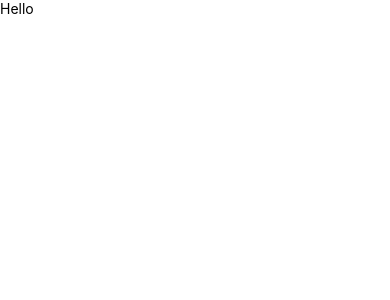
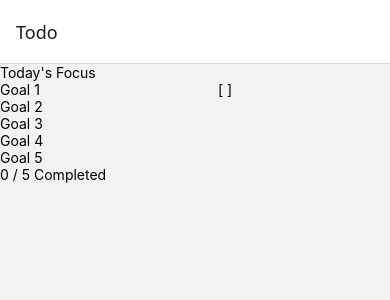
Before and after one commit to Sanjay17u/RNFirebaseTodo, a React Native app: screen /Todo in a window 390 px wide. Shown: the top 300 px of the page. Built offline with nearby package versions, Linux system fonts and the light colour scheme.

Commit message:
States Created

```diff
--- a/App.tsx
+++ b/App.tsx
@@ -1,13 +1,11 @@
 import React from 'react'
-import { View, Text } from 'react-native'
+import AppNavigator from './src/navigation/AppNavigator.tsx'
 
 
 function App() {
   return (
     <>
-      <View>
-        <Text>Hello</Text>
-      </View>
+      <AppNavigator/>
     </>
   )
 }
--- a/src/navigation/AppNavigator.tsx
+++ b/src/navigation/AppNavigator.tsx
@@ -1,13 +1,25 @@
 import React from 'react'
-import { Text, View } from 'react-native'
+import { NavigationContainer } from '@react-navigation/native'
+import { createNativeStackNavigator } from '@react-navigation/native-stack'
+import  TodoScreen  from '../screens/TodoScreen.tsx'
+
+
+const Stack = createNativeStackNavigator()
 
 
 function AppNavigator() {
     return (
         <>
-            <View>
-                <Text>Nevigation</Text>
-            </View>
+            <NavigationContainer>
+                <Stack.Navigator>
+
+                    <Stack.Screen
+                        name='Todo'
+                        component={TodoScreen}
+                    />
+
+                </Stack.Navigator>
+            </NavigationContainer>
         </>
     )
 }
--- a/src/screens/TodoScreen.tsx
+++ b/src/screens/TodoScreen.tsx
@@ -1,15 +1,56 @@
-import React from 'react'
-import { Text, View } from 'react-native'
+import React, { useState } from 'react'
+import { Text, View, TextInput, Pressable, StyleSheet } from 'react-native'
 
 
 function TodoScreen() {
+
+    const [goal1, setGoal1] = useState('')
+    const [goal2, setGoal2] = useState('')
+    const [goal3, setGoal3] = useState('')
+    const [goal4, setGoal4] = useState('')
+    const [goal5, setGoal5] = useState('')
+
+
+    const [goal1Completed, setGoal1Completed] = useState(false)
+    const [goal2Completed, setGoal2Completed] = useState(false)
+    const [goal3Completed, setGoal3Completed] = useState(false)
+    const [goal4Completed, setGoal4Completed] = useState(false)
+    const [goal5Completed, setGoal5Completed] = useState(false)
+
     return (
         <>
             <View>
-                <Text>TodoScreen</Text>
+                <Text>Today's Focus</Text>
+                    <View style={Styles.Goal_1}>
+
+                      <TextInput
+                        value={goal1}
+                        onChangeText={setGoal1}
+                        placeholder="Goal 1"
+                    />
+
+                    <Pressable onPress={() => setGoal1Completed(!goal1Completed)}>
+                        <Text>{goal1Completed ? "✓" : "[ ]"}</Text>
+                    </Pressable>
+                    </View>
+
+                    <TextInput value={goal2} onChangeText={setGoal2} placeholder="Goal 2" />
+                    <TextInput value={goal3} onChangeText={setGoal3} placeholder="Goal 3" />
+                    <TextInput value={goal4} onChangeText={setGoal4} placeholder="Goal 4" />
+                    <TextInput value={goal5} onChangeText={setGoal5} placeholder="Goal 5" />
+
+                <Text>0 / 5 Completed</Text>
             </View>
         </>
     )
 }
 
 export default TodoScreen
+
+
+const Styles = StyleSheet.create({
+    Goal_1: {
+        flexDirection: 'row',
+        alignItems: 'center'
+    }
+})
```
